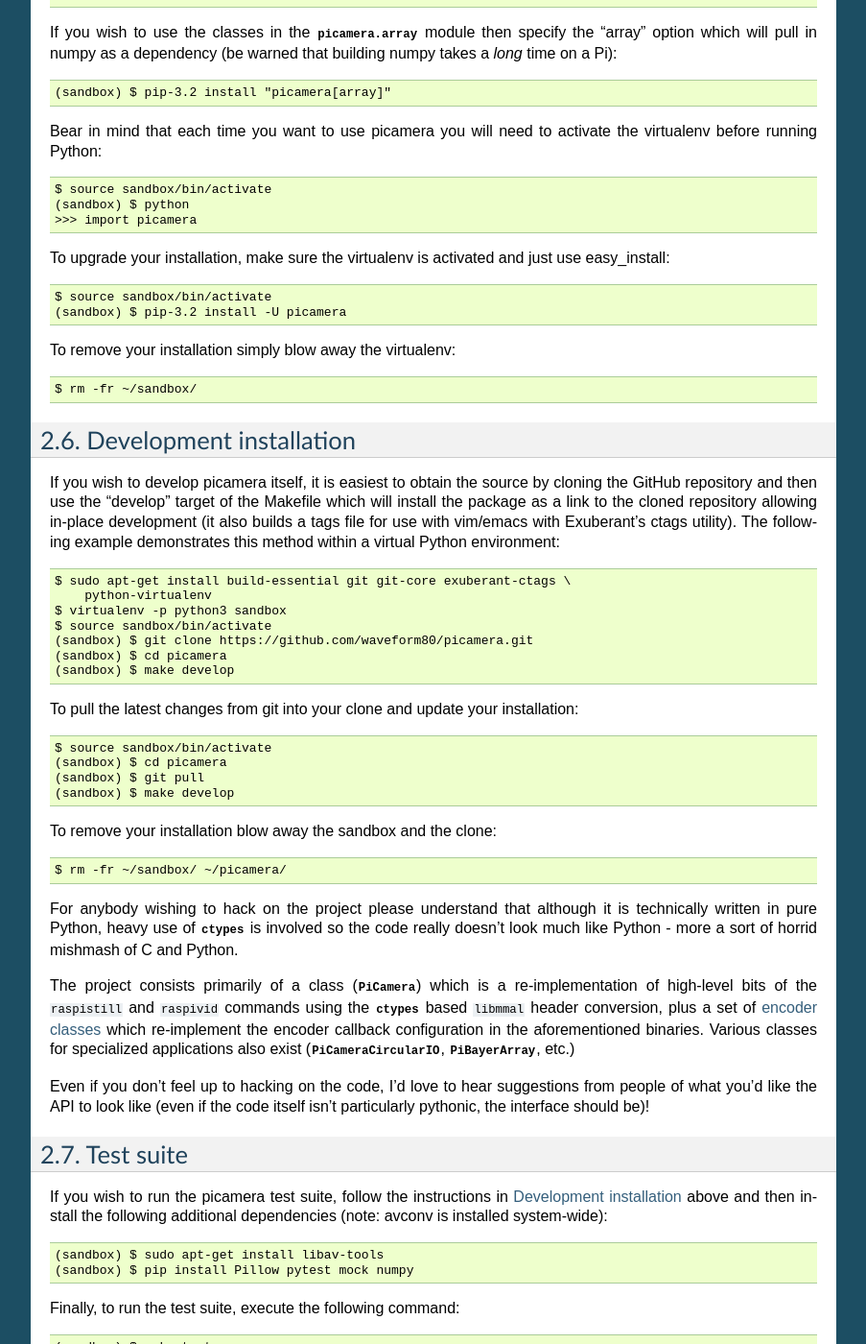
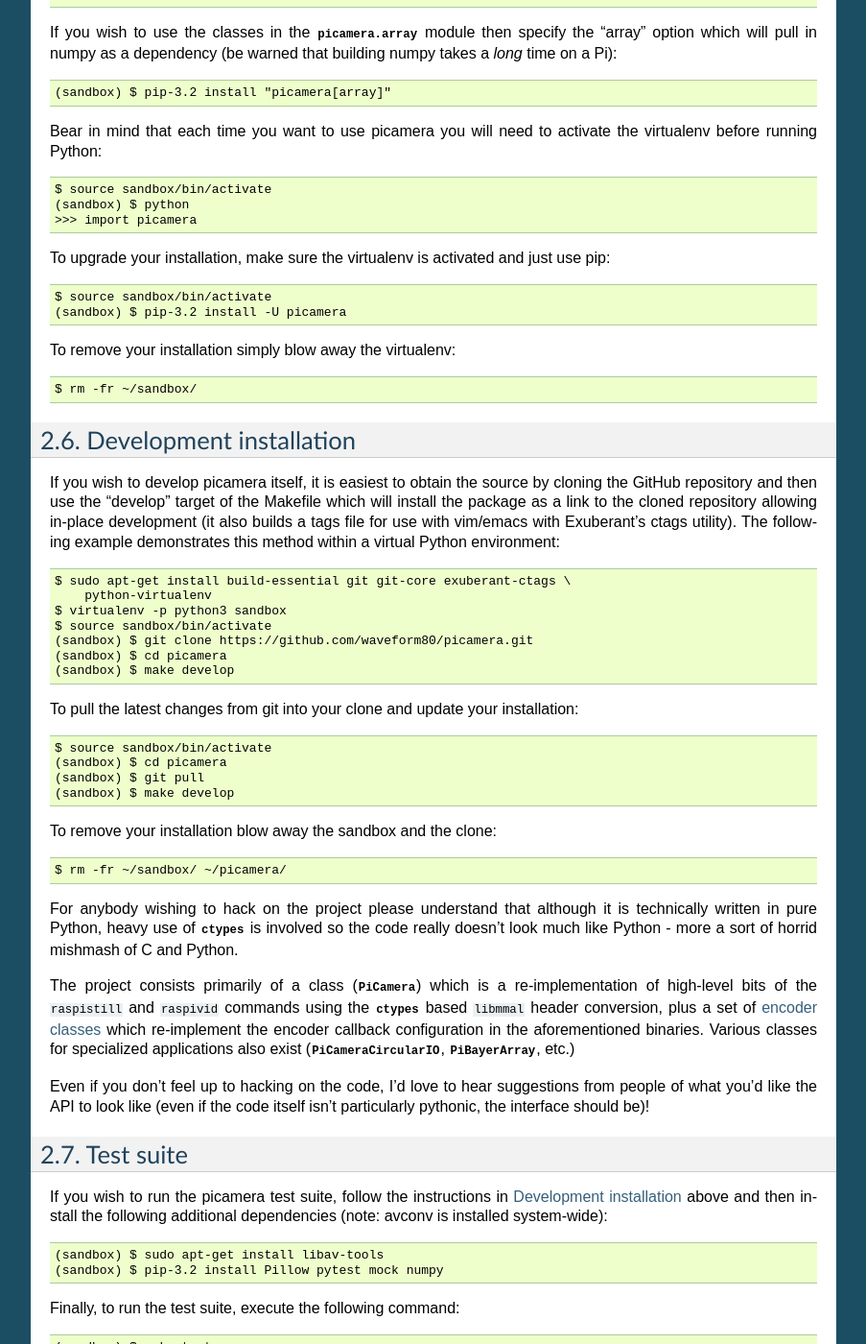
Before and after one commit to waveform80/picamera, a Sphinx documentation site: the page built from docs/install3.rst, in a window 1280 px wide and 1400 px high, scrolled down 2671 px. Shown: the whole window at 96% size, without its empty margins (198-1101 px from the left). Built offline with Sphinx 7.4.7, drawn with Linux system fonts in a browser that asks for light colours; pages that are not in the unit, such as notebooks, are missing from menus.

Commit message:
Fix reference to pip-3.2

```diff
--- a/docs/install3.rst
+++ b/docs/install3.rst
@@ -195,7 +195,7 @@
     >>> import picamera
 
 To upgrade your installation, make sure the virtualenv is activated and just
-use easy_install::
+use pip::
 
     $ source sandbox/bin/activate
     (sandbox) $ pip-3.2 install -U picamera
@@ -266,7 +266,7 @@
 dependencies (note: avconv is installed system-wide)::
 
     (sandbox) $ sudo apt-get install libav-tools
-    (sandbox) $ pip install Pillow pytest mock numpy
+    (sandbox) $ pip-3.2 install Pillow pytest mock numpy
 
 Finally, to run the test suite, execute the following command::
 
```
